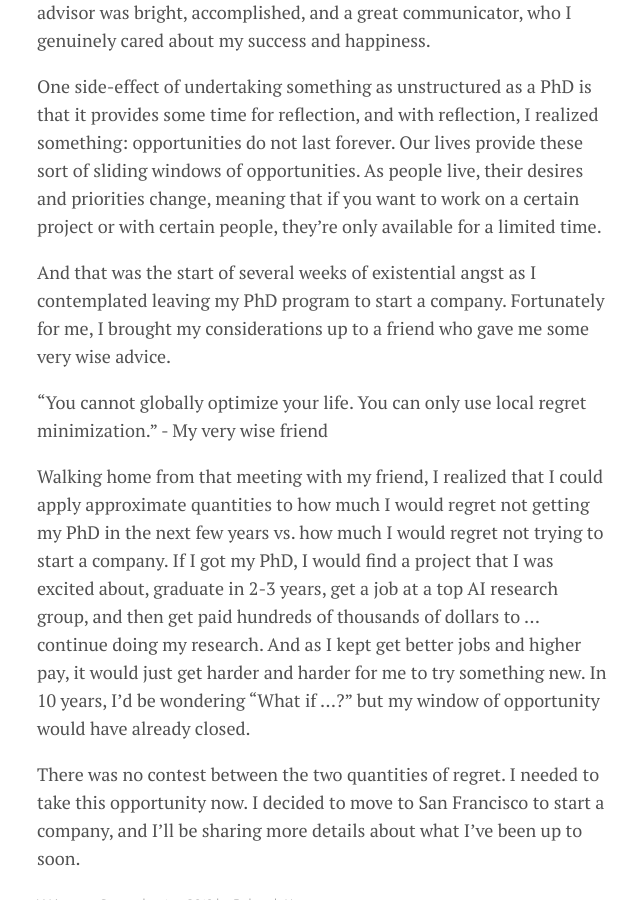
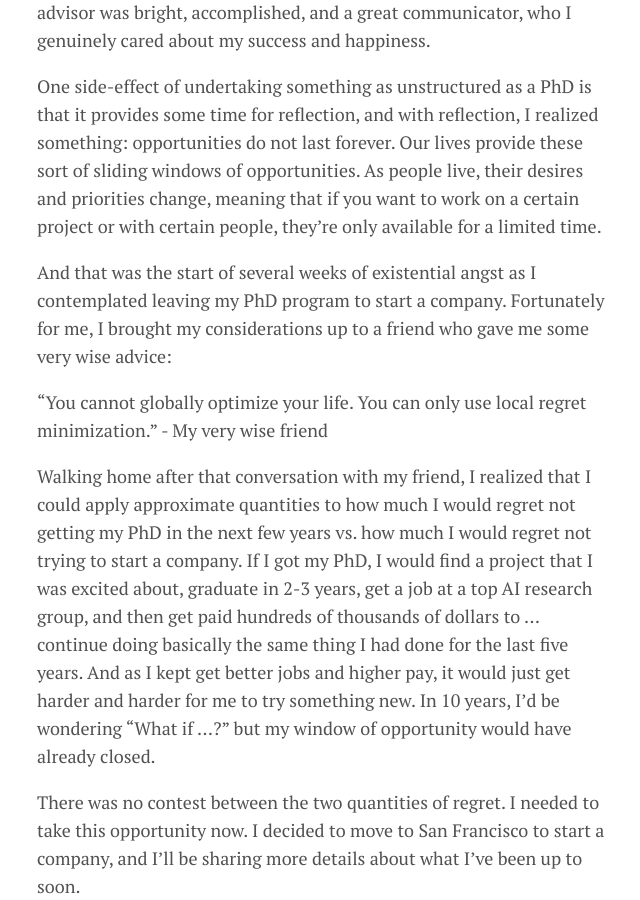
Before and after one commit to dhanus/dhanus.github.io, a Jekyll site: the page built from _posts/2018-09-01-regret-minimization.markdown, in a window 1280 px wide and 900 px high, scrolled down 1330 px. Shown: the whole window, without its empty margins (315-955 px from the left). Built offline with Jekyll 4.4.1, drawn with Linux system fonts in a browser that asks for light colours; nearby versions of some CDN libraries; some of the changed text lies outside the part shown.

Commit message:
update some wording in regret minimization

```diff
--- a/_posts/2018-09-01-regret-minimization.markdown
+++ b/_posts/2018-09-01-regret-minimization.markdown
@@ -10,7 +10,7 @@ image:
   credit:
   creditlink: ""
 ---
-<p class="intro"><span class="dropcap">L</span>ast year, I made the difficult decision to take a leave of absence from my PhD program to start a company. So far I’m really happy, and I wanted to share my thought process.</p>
+<p class="intro"><span class="dropcap">L</span>ast year, I made the difficult decision to take a leave of absence from my PhD program to start a company. So far, I am really happy with my decision, and I wanted to share my thought process.</p>
 
 I've always known that I wanted to start something. I didn't know what form it would take -- business, nonprofit, community organization. In college, I was always brainstorming ways to improve the world as I knew it -- usually through education and technology outreach, because at the time, those had been the largest positive influences in my life trajectory.
 
@@ -22,10 +22,10 @@ In the meantime, I had been offered the opportunity to start a PhD in machine le
 
 One side-effect of undertaking something as unstructured as a PhD is that it provides some time for reflection, and with reflection, I realized something: opportunities do not last forever. Our lives provide these sort of sliding windows of opportunities. As people live, their desires and priorities change, meaning that if you want to work on a certain project or with certain people, they're only available for a limited time.
 
-And that was the start of several weeks of existential angst as I contemplated leaving my PhD program to start a company. Fortunately for me, I brought my considerations up to a friend who gave me some very wise advice.
+And that was the start of several weeks of existential angst as I contemplated leaving my PhD program to start a company. Fortunately for me, I brought my considerations up to a friend who gave me some very wise advice:
 
 "You cannot globally optimize your life. You can only use local regret minimization." - My very wise friend
 
-Walking home from that meeting with my friend, I realized that I could apply approximate quantities to how much I would regret not getting my PhD in the next few years vs. how much I would regret not trying to start a company. If I got my PhD, I would find a project that I was excited about, graduate in 2-3 years, get a job at a top AI research group, and then get paid hundreds of thousands of dollars to ... continue doing my research. And as I kept get better jobs and higher pay, it would just get harder and harder for me to try something new. In 10 years, I'd be wondering "What if ...?" but my window of opportunity would have already closed.
+Walking home after that conversation with my friend, I realized that I could apply approximate quantities to how much I would regret not getting my PhD in the next few years vs. how much I would regret not trying to start a company. If I got my PhD, I would find a project that I was excited about, graduate in 2-3 years, get a job at a top AI research group, and then get paid hundreds of thousands of dollars to ... continue doing basically the same thing I had done for the last five years. And as I kept get better jobs and higher pay, it would just get harder and harder for me to try something new. In 10 years, I'd be wondering "What if ...?" but my window of opportunity would have already closed.
 
 There was no contest between the two quantities of regret. I needed to take this opportunity now. I decided to move to San Francisco to start a company, and I'll be sharing more details about what I've been up to soon.
```
